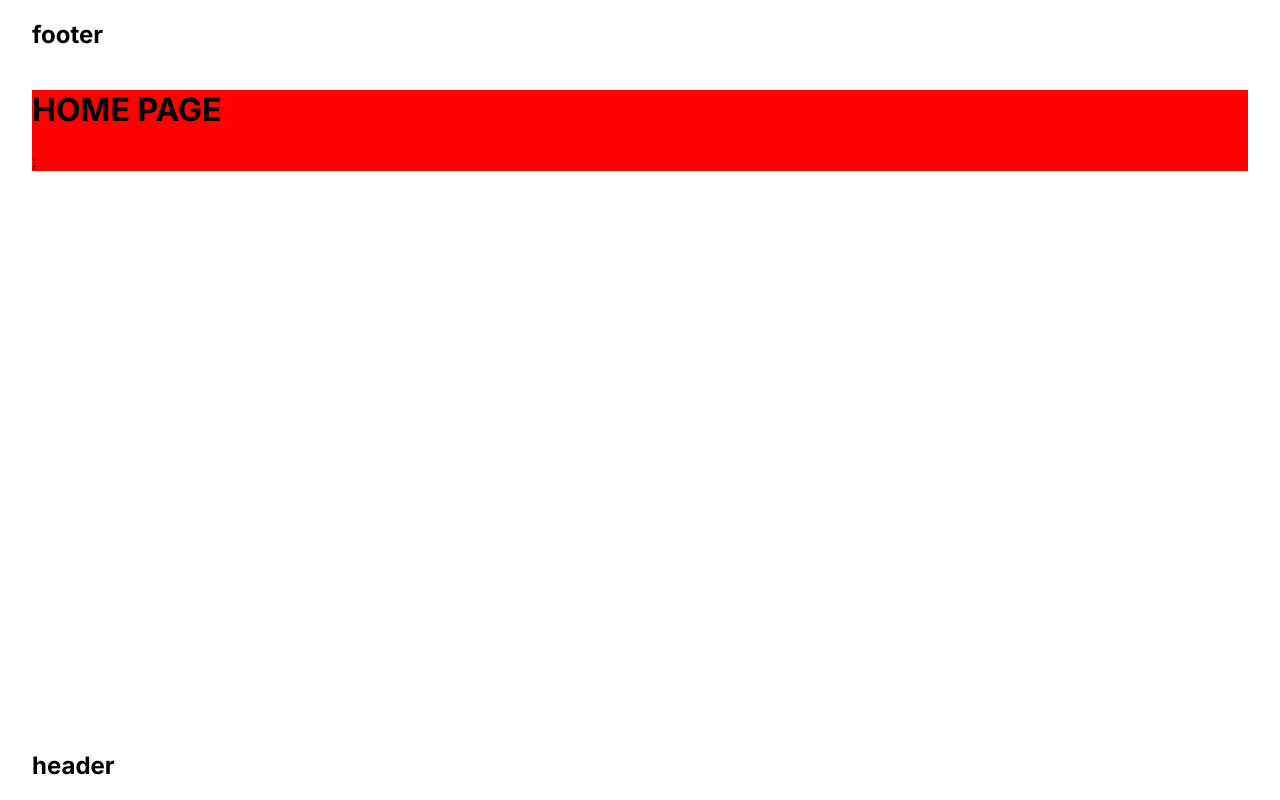
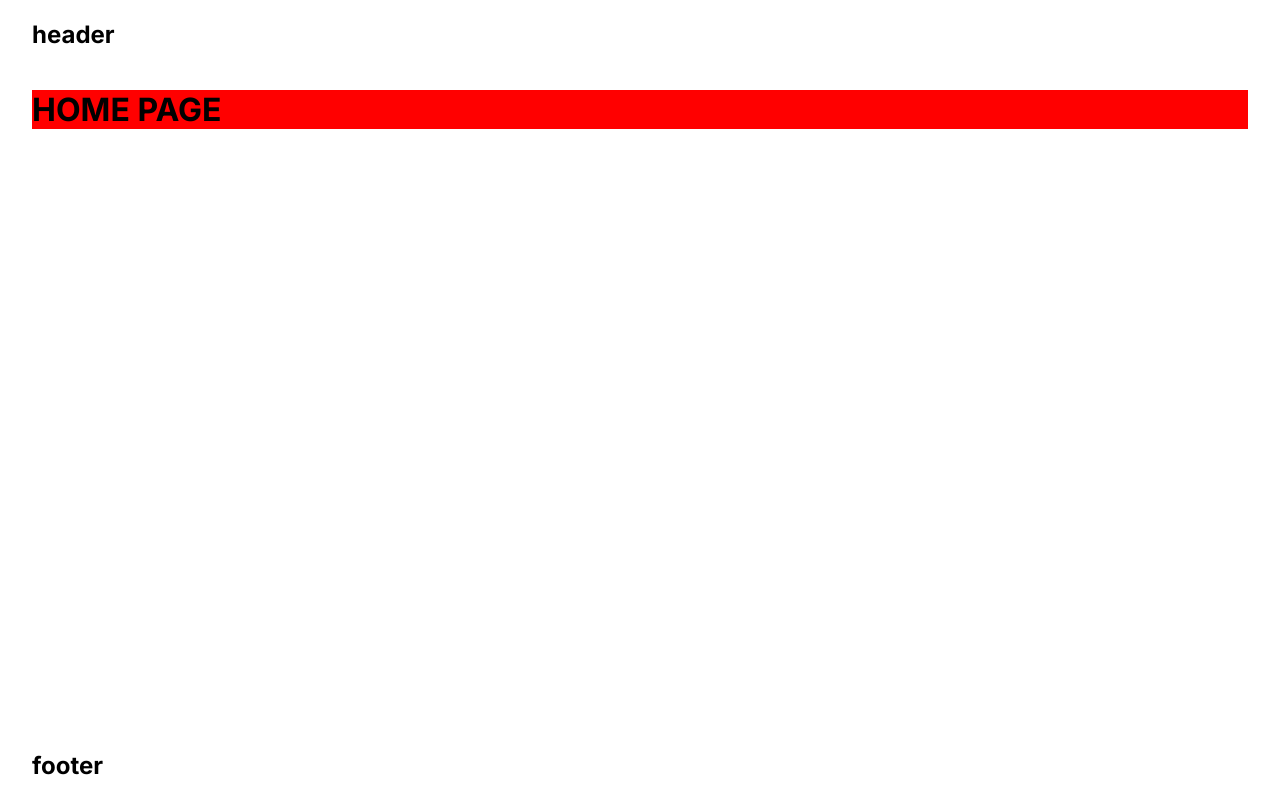
Before and after one commit to AmelianceSkyMusic/next-app-legacy, a Next.js app: page / in a window 1280 px wide. Built offline with nearby package versions, Linux system fonts and the light colour scheme.

Commit message:
* fix layout

```diff
--- a/src/appPages/HomePage/HomePage.tsx
+++ b/src/appPages/HomePage/HomePage.tsx
@@ -3,7 +3,7 @@ import s from './HomePage.module.css';
 export function HomePage() {
 	return (
 		<div className={s.HomePage}>
-			<h1>HOME PAGE</h1>;
+			<h1>HOME PAGE</h1>
 		</div>
 	);
 }
--- a/src/components/RootLayout/FooterLayout/FooterLayout.tsx
+++ b/src/components/RootLayout/FooterLayout/FooterLayout.tsx
@@ -2,10 +2,10 @@ import s from './FooterLayout.module.css';
 
 export function FooterLayout() {
 	return (
-		<header>
+		<footer>
 			<div className={s.container}>
 				<h2>footer</h2>
 			</div>
-		</header>
+		</footer>
 	);
 }
--- a/src/components/RootLayout/MainLayout/MainLayout.tsx
+++ b/src/components/RootLayout/MainLayout/MainLayout.tsx
@@ -6,8 +6,8 @@ interface MainLayoutProps {
 
 export function MainLayout({ children }: MainLayoutProps) {
 	return (
-		<header className={s.MainLayout}>
+		<main className={s.MainLayout}>
 			<div className={s.container}>{children}</div>
-		</header>
+		</main>
 	);
 }
--- a/src/components/RootLayout/RootLayout.tsx
+++ b/src/components/RootLayout/RootLayout.tsx
@@ -13,9 +13,9 @@ interface RootLayoutProps {
 export function RootLayout({ children }: RootLayoutProps) {
 	return (
 		<div className={s.RootLayout}>
+			<HeaderLayout />
+			<MainLayout>{children}</MainLayout>
 			<FooterLayout />
-			<MainLayout>{children}</MainLayout>
-			<HeaderLayout />
 		</div>
 	);
 }
```
